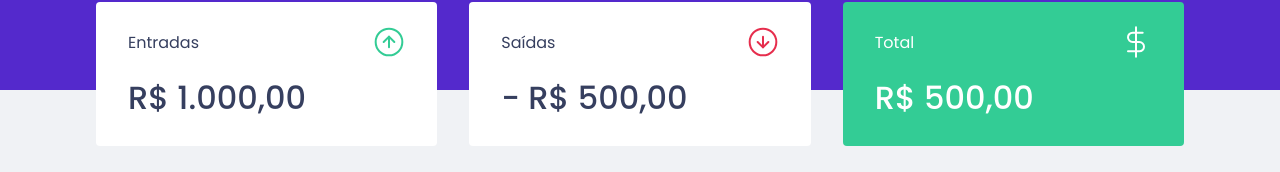
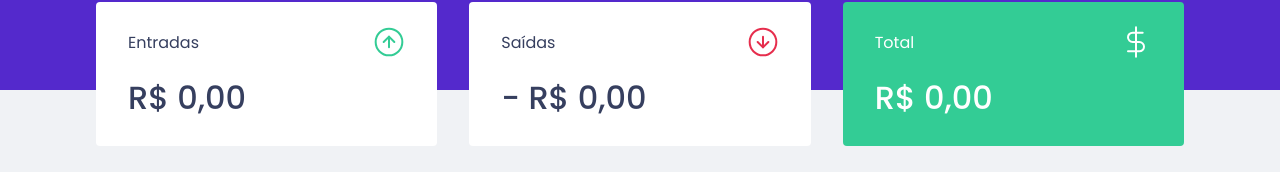
Before and after one commit to jviniciusoliveira/rocketseat-ignite, a React (Create React App) app: page / in a window 1280 px wide. Shown: the part 182-354 px from the top of the page. Built offline with nearby package versions, Linux system fonts and the light colour scheme; no server answers; what miragejs would draw is missing.

Commit message:
summary of transactions

```diff
--- a/src/components/Summary/index.tsx
+++ b/src/components/Summary/index.tsx
@@ -1,9 +1,31 @@
+import { useContext } from 'react'
+import { TransactionsContext } from '../../contexts/TransactionsContext'
+
 import incomeImg from '../../assets/income.svg'
 import outcomeImg from '../../assets/outcome.svg'
 import totalImg from '../../assets/total.svg'
+
 import { Container } from './styles'
 
 export function Summary() {
+  const { transactions } = useContext(TransactionsContext)
+
+  const summary = transactions.reduce((acc, transaction) => {
+    if (transaction.type === 'deposit') {
+      acc.deposits += transaction.amount
+      acc.total += transaction.amount
+    } else {
+      acc.withdraws += transaction.amount
+      acc.total -= transaction.amount
+    }
+
+    return acc
+  }, {
+    deposits: 0,
+    withdraws: 0,
+    total: 0
+  })
+
   return (
     <Container>
       <div>
@@ -11,21 +33,30 @@ export function Summary() {
           <p>Entradas</p>
           <img src={incomeImg} alt="Entradas" />
         </header>
-        <strong>R$ 1.000,00</strong>
+        <strong>{new Intl.NumberFormat('pt-BR', {
+          style: 'currency',
+          currency: 'BRL'
+        }).format(summary.deposits)}</strong>
       </div>
       <div>
         <header>
           <p>Saídas</p>
           <img src={outcomeImg} alt="Saídas" />
         </header>
-        <strong>- R$ 500,00</strong>
+        <strong>- {new Intl.NumberFormat('pt-BR', {
+          style: 'currency',
+          currency: 'BRL'
+        }).format(summary.withdraws)}</strong>
       </div>
       <div className="highlight-background">
         <header>
           <p>Total</p>
           <img src={totalImg} alt="Total" />
         </header>
-        <strong>R$ 500,00</strong>
+        <strong>{new Intl.NumberFormat('pt-BR', {
+          style: 'currency',
+          currency: 'BRL'
+        }).format(summary.total)}</strong>
       </div>
     </Container>
   )
--- a/src/contexts/TransactionsContext.tsx
+++ b/src/contexts/TransactionsContext.tsx
@@ -32,9 +32,10 @@ export function TransactionsProvider({ children }: TransactionsProviderProps) {
       .then(response => setTransactions(response.data.transactions))
   }, [])
 
-  async function saveTransaction(transaction: TransactionFormInput) {
-    const response = await api.post('/transactions', transaction)
-    setTransactions([...transactions, response.data.transaction])
+  async function saveTransaction(transactionFormInput: TransactionFormInput) {
+    const response = await api.post('/transactions', transactionFormInput)
+    const { transaction } = response.data
+    setTransactions([...transactions, transaction])
   }
 
   return (
```
